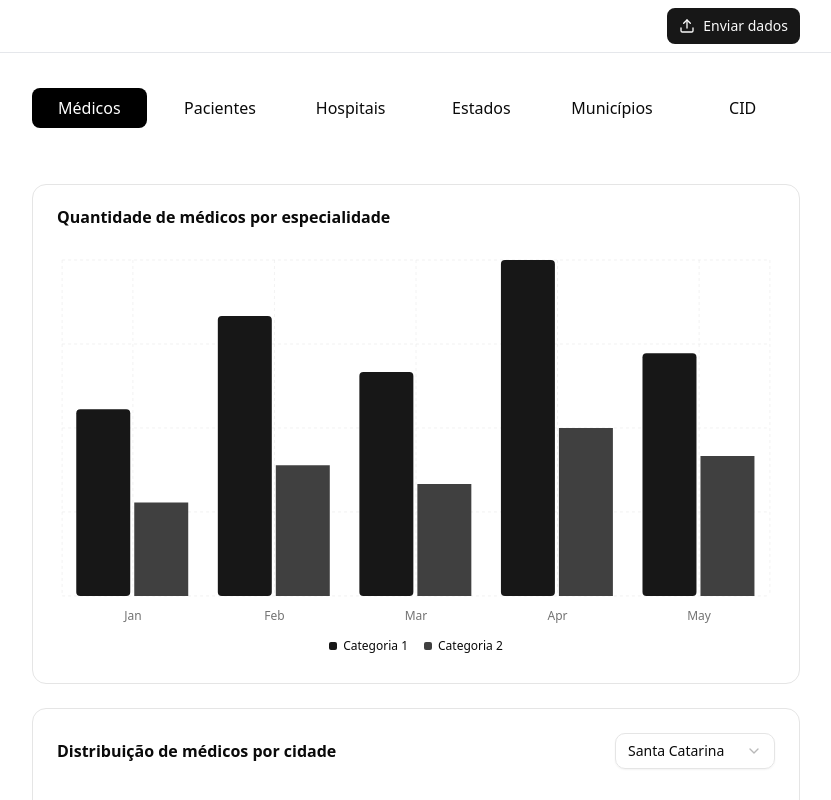
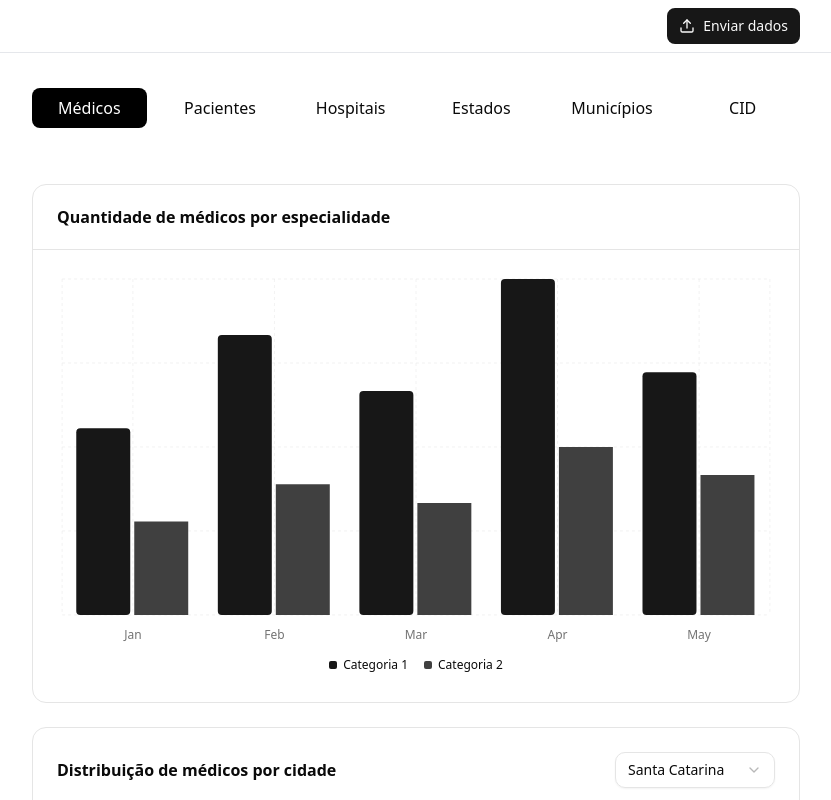
Before and after one commit to rodrigoaraujo7/premiersoft-hackaton, a React (Vite) app in the folder frontend/: page /medico in a window 1280 px wide. Shown: the top 800 px of the page, without its empty margins (224-1055 px from the left). Built offline with nearby package versions, Linux system fonts and the light colour scheme.

Commit message:
style: charts header

```diff
--- a/frontend/src/components/ui/area-chart.tsx
+++ b/frontend/src/components/ui/area-chart.tsx
@@ -43,11 +43,11 @@ export function AreaChart<T>({
 }: AreaChartProps<T>) {
   return (
     <Card className="pt-0">
-      <CardHeader className="flex items-center gap-2 space-y-0 border-b py-5 sm:flex-row">
+      <CardHeader className="flex items-center gap-2 space-y-0 border-b sm:flex-row">
         <div className="grid flex-1 gap-1">
           <CardTitle>{label}</CardTitle>
         </div>
-        {/* TODO: talvez colocar esse select através de props */}
+
         {select && (
           <Select defaultValue={selectOptions?.[0].value}>
             <SelectTrigger
@@ -57,7 +57,6 @@ export function AreaChart<T>({
               <SelectValue placeholder="Selecione um estado" />
             </SelectTrigger>
             <SelectContent className="rounded-xl">
-              {/* TODO: Listar todos os estados e aplicar o filtro */}
               {selectOptions?.map((option) => (
                 <SelectItem key={option.value} value={option.value}>
                   {option.label}
--- a/frontend/src/components/ui/bar-chart.tsx
+++ b/frontend/src/components/ui/bar-chart.tsx
@@ -28,8 +28,8 @@ export const BarChart = <T,>({
 }: BarChartProps<T>) => {
   return (
     <Card>
-      <CardHeader className="items-center pb-0">
-        <CardTitle>{label}</CardTitle>
+      <CardHeader className="flex items-center gap-2 space-y-0 border-b sm:flex-row">
+        <CardTitle className="grid flex-1 gap-1">{label}</CardTitle>
       </CardHeader>
       <CardContent className="flex-1 pb-0">
         <ChartContainer config={chartConfig} className="min-h-[200px] w-full">
--- a/frontend/src/components/ui/pie-chart.tsx
+++ b/frontend/src/components/ui/pie-chart.tsx
@@ -37,12 +37,11 @@ export const PieChart = <T,>({
 }: PieChartProps<T>) => {
   return (
     <Card className="flex flex-col">
-      <CardHeader className="flex items-center gap-2 space-y-0 sm:flex-row">
+      <CardHeader className="flex items-center gap-2 space-y-0 border-b sm:flex-row">
         <div className="grid flex-1 gap-1">
           <CardTitle>{label}</CardTitle>
         </div>
 
-        {/* TODO: Fazer o filtro de acordo com o select */}
         {select && (
           <Select defaultValue={selectOptions?.[0].value}>
             <SelectTrigger
--- a/frontend/src/components/ui/radar-chart.tsx
+++ b/frontend/src/components/ui/radar-chart.tsx
@@ -44,7 +44,7 @@ export function RadarChart<T>({
         <div className="grid flex-1 gap-1">
           <CardTitle>{label}</CardTitle>
         </div>
-        {/* TODO: talvez colocar esse select através de props */}
+
         {select && (
           <Select defaultValue={selectOptions?.[0].value}>
             <SelectTrigger
@@ -54,7 +54,6 @@ export function RadarChart<T>({
               <SelectValue placeholder="Selecione um estado" />
             </SelectTrigger>
             <SelectContent className="rounded-xl">
-              {/* TODO: Listar todos os estados e aplicar o filtro */}
               {selectOptions?.map((option) => (
                 <SelectItem key={option.value} value={option.value}>
                   {option.label}
```
